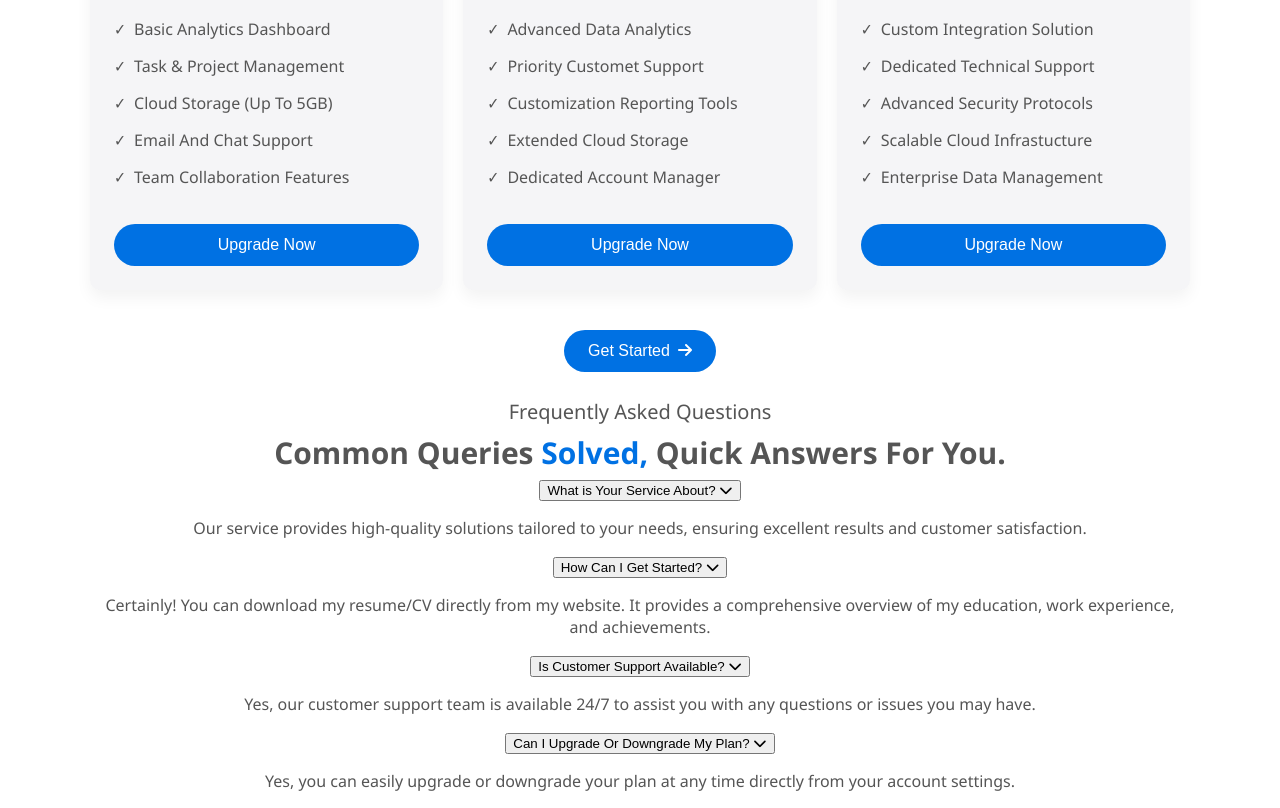
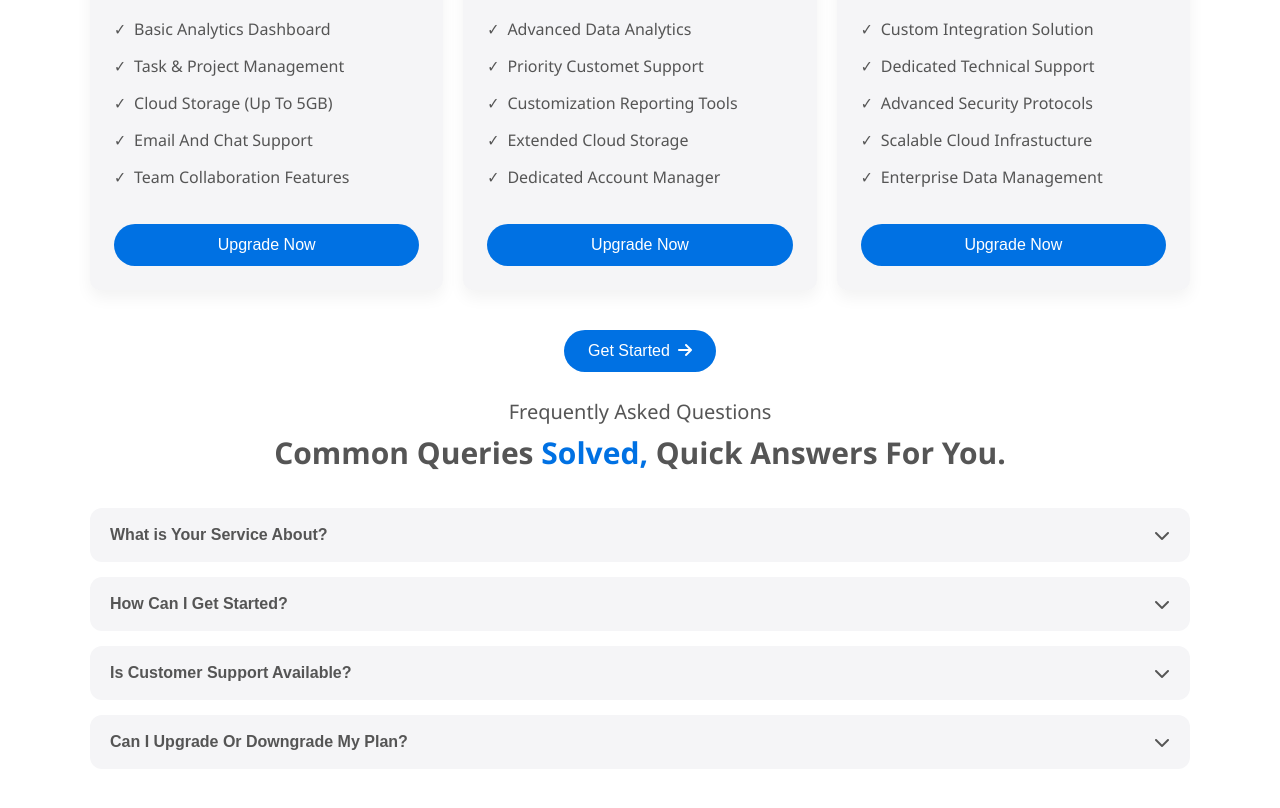
Before and after one commit to Devgoodness/SaaSBolt, a plain HTML site: page index.html in a window 1280 px wide. Shown: the part 2462-3270 px from the top of the page. After the commit the page ends 3246 px from the top, so only its background shows below. Drawn offline with nearby package versions, Linux system fonts and the light colour scheme; a script that the page names is missing.

Commit message:
faq section complete

```diff
--- a/index.html
+++ b/index.html
@@ -191,10 +191,10 @@
   <section class="FAQ">
     <div class="main-heading-container">
       <h4 class="main-heading">Frequently Asked Questions</h4>
-      <h2 class="main-subheading">Common Queries <span id="highlight">Solved,</span> Quick Answers For You.</h2>
+      <h2 class="main-subheading faq-subheading">Common Queries <span id="highlight">Solved,</span> Quick Answers For You.</h2>
     </div>
 
-    <div class="item">
+    <div class="faq-item">
       <button class="faq-question">
         What is Your Service About?
         <i class="fas fa-chevron-down arrow"></i>
--- /dev/null
+++ b/main.js
@@ -0,0 +1,13 @@
+ const faqItems = document.querySelectorAll(".faq-item");
+
+    faqItems.forEach(item => {
+      const btn = item.querySelector(".faq-question");
+      btn.addEventListener("click", () => {
+        // Close all other items first
+        faqItems.forEach(i => {
+          if (i !== item) i.classList.remove("active");
+        });
+        // Toggle current one
+        item.classList.toggle("active");
+      });
+    });
--- a/styles.css
+++ b/styles.css
@@ -420,3 +420,62 @@ ul li {
   margin-top: 5px;
   width: 800px;
 }
+
+/************frequently asked questions***************/
+.faq-subheading {
+  margin-bottom: 35px;
+}
+
+.faq-item {
+  margin-bottom: 15px;
+  border-radius: 12px;
+  overflow: hidden;
+  background: var(--basic-color);
+  transition: background 0.3s ease;
+}
+
+.faq-item.active {
+      background: var(--basic-color);
+    }
+
+
+.faq-question {
+    width: 100%;
+    padding: 18px 20px;
+    font-size: 16px;
+    font-weight: 600;
+    background: none;
+    border: none;
+    color: var(--text-color);
+    text-align: left;
+    cursor: pointer;
+    display: flex;
+    justify-content: space-between;
+    align-items: center;
+  }
+
+.arrow {
+    transition: transform 0.3s ease;
+  }
+
+  .faq-item.active .arrow {
+    transform: rotate(180deg); /* flip icon when open */
+  }
+
+  .faq-answer {
+    max-height: 0;
+    overflow: hidden;
+    color: white;
+    padding: 0 20px;
+    transition: max-height 0.3s ease, padding 0.3s ease;
+  }
+
+  .faq-item.active .faq-answer {
+    max-height: 300px; /* enough space for answer */
+    padding: 15px 20px;
+  }
+
+  .faq-answer p {
+    margin: 0;
+    line-height: 1.6;
+  }
```
